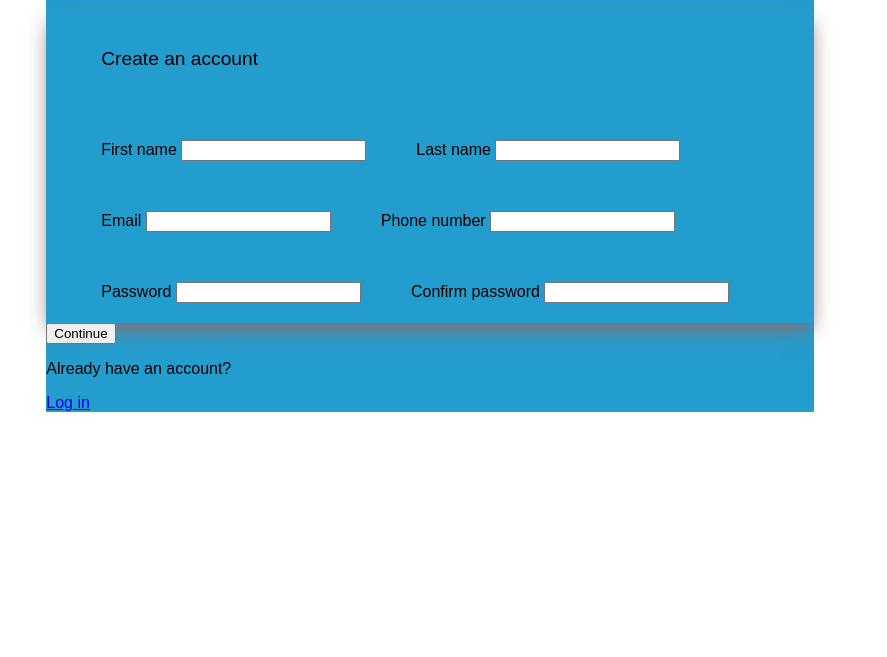
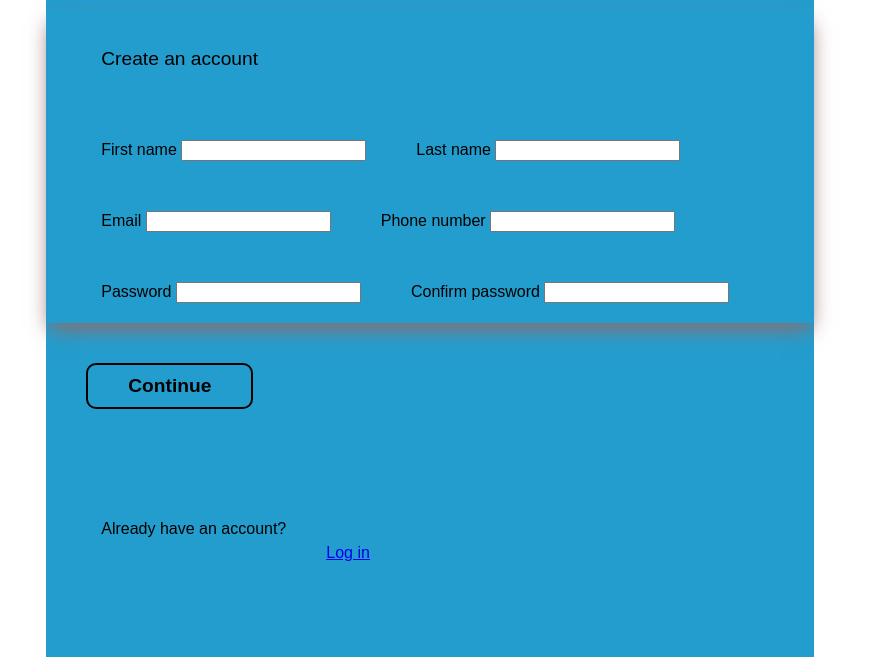
Before and after one commit to TankEngine-ish/Sign-Up-Form, a plain HTML site: page index.html in a window 1280 px wide. Shown: the part 187-844 px from the top of the page, without its empty margins (0-887 px from the left). Before the commit the page ends 800 px from the top, so only its background shows below. Drawn offline with Linux system fonts and the light colour scheme; a web font is replaced by a local one.

Commit message:
[feat] add button design

```diff
--- a/index.html
+++ b/index.html
@@ -4,8 +4,8 @@
     <meta charset="UTF-8">
     <meta name="viewport" content="width=device-width, initial-scale=1.0">
     <link rel="stylesheet" href="/dist/main.css">
-    <link rel="icon" href="./Images/Favi4.png">
-    <title>National Gut Health Day!</title>
+    <link rel="icon" href="./Images/Favi2.png">
+    <title>futuredoc.org</title>
 </head>
 
 
@@ -64,9 +64,9 @@
                             <input type="password" name="confirm-password" id="confirm-password" required>
                         </div>
                     </div>
-                    <div class="leftbutton"><button type="submit">Continue</button></div>
+                    <div class="leftbutton"><button id="submit">Continue</button></div>
                 </form>
-                <div class="log-in left"><p>Already have an account?</p><a href="#">Log in</a></div>
+                <div class="log-in left"><p>Already have an account?</p><a href="logButton">Log in</a></div>
             </div>
 
         </div>
--- a/scss/main.scss
+++ b/scss/main.scss
@@ -34,7 +34,6 @@ img {
 
 }
 
-
 svg {
     transform: scale(0.5);
     width: 200px;
@@ -52,14 +51,11 @@ svg {
     margin-left:200px;
     margin-top:100px;
     font-size: 3.5rem;
-
-
 }
 
 .left-side {
     text-align: center;
 }
-
 
 .right-side{
     width: 60vw;
@@ -74,9 +70,7 @@ svg {
     width: 90%;
     font-size: 1.9rem;
     padding-left:55px;
-
 }
-
 
 .form{
     box-shadow: 0 10px 20px -4px rgb(146, 106, 106);
@@ -93,3 +87,24 @@ svg {
     font-size: 1.2rem;
     font-weight: 500;
 }
+
+.log-in {
+    display:flex;
+    padding:55px;
+}
+
+a:link {
+    padding:40px;
+
+}
+
+
+button {
+background-color: rgba(173, 140, 140, 0);
+font-weight: 700;
+font-size: 1.2em;
+border: 2px solid;
+border-radius: 10px;
+padding: 10px 40px;
+margin: 40px;
+}
```
Also changed, not shown: Images/Favi2.png (added), Images/Favi4.png (deleted), dist/main.css, 1 other file.
